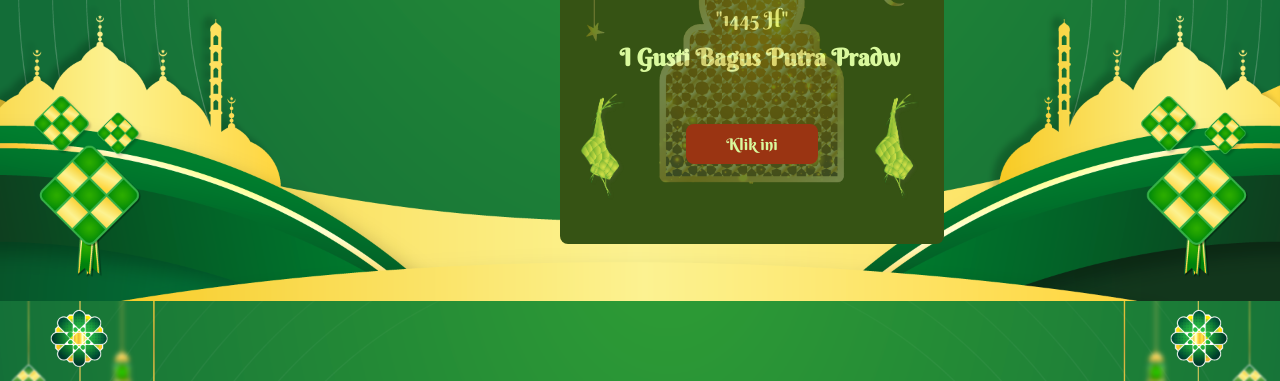
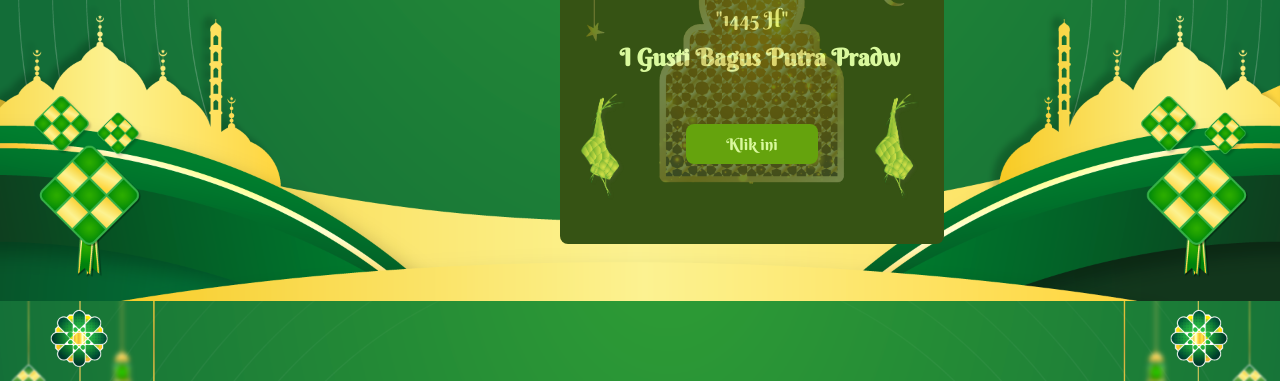
Before and after one commit to Igprad01/Ucapan-Idul-Fitri, a website: page public/index.html in a window 1280 px wide. Shown: the part 419-800 px from the top of the page. Drawn offline with Linux system fonts and the light colour scheme.

Commit message:
finishing

```diff
--- a/public/index.html
+++ b/public/index.html
@@ -27,7 +27,7 @@
             <img src="assets/img/ketupat.png" alt="" width="50px">
             <img src="assets/img/ketupat.png" alt="" width="50px">
         </div>
-        <button class="relative bottom-20 bg-orange-800 px-10 py-2 rounded-lg cursor-pointer"><a href="https://link.dana.id/kaget?c=s2ndcm2aw&r=iGhHBZ">Klik ini</a></button>
+        <button class="relative bottom-20 bg-lime-600 px-10 py-2 rounded-lg cursor-pointer"><a href="https://link.dana.id/kaget?c=s2ndcm2aw&r=iGhHBZ">Klik ini</a></button>
        </div>
     <script src="./javascript/script.js"></script>
 </body>
```
Also changed, not shown: public/css/output.css.
